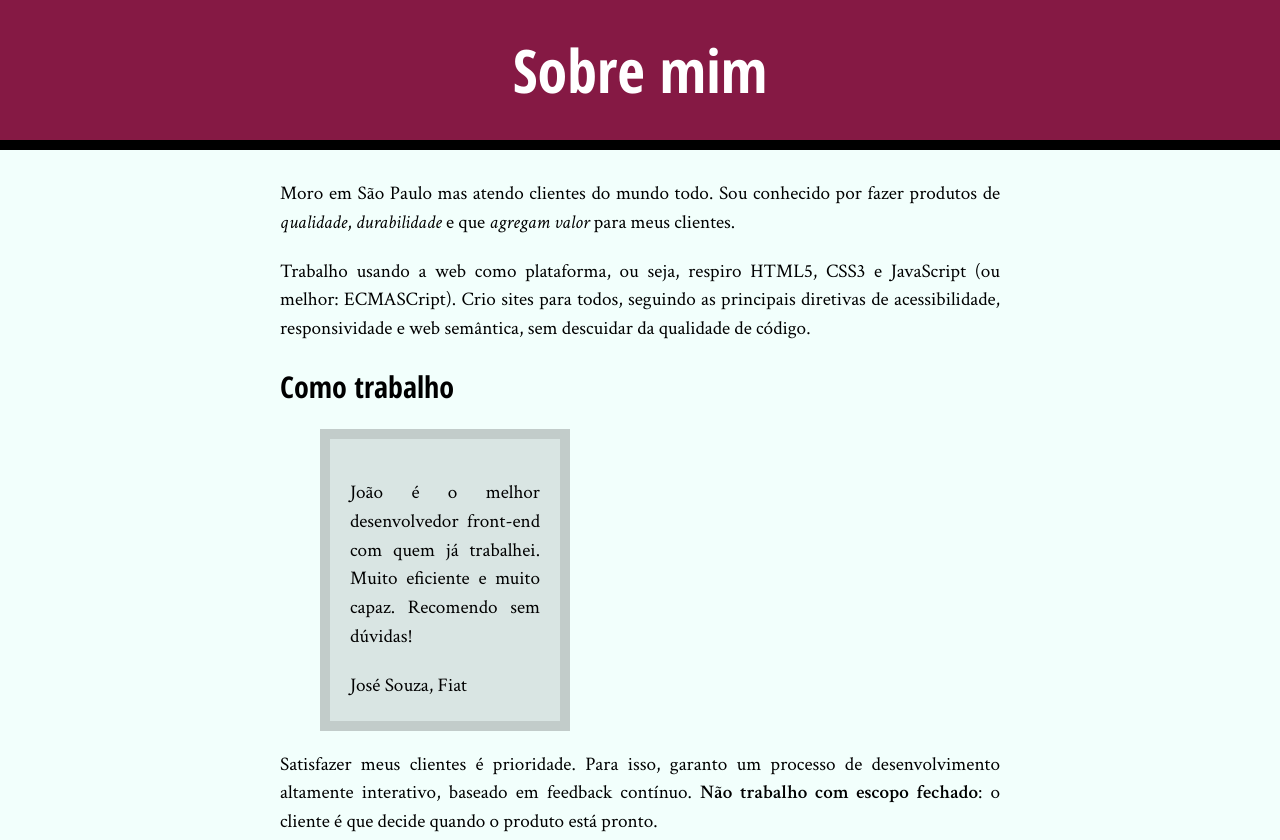
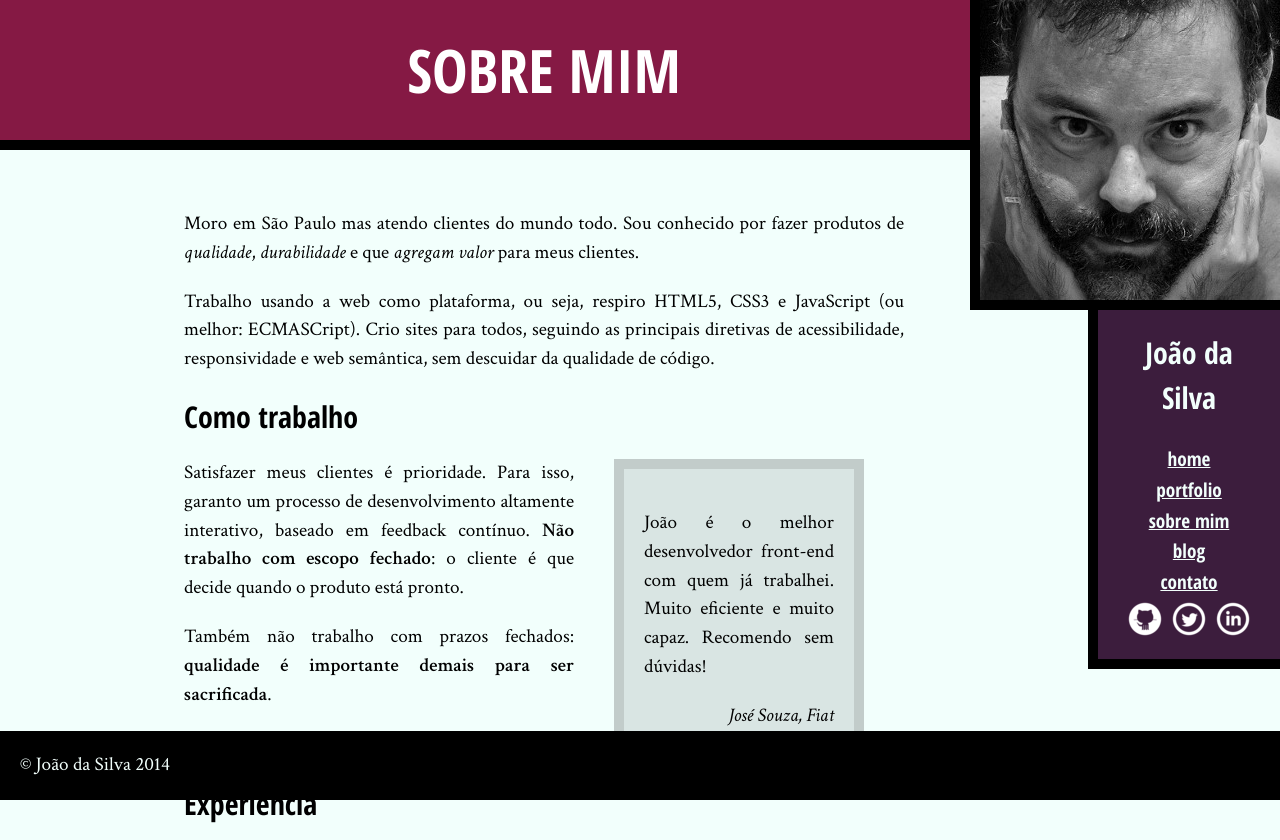
Before and after one commit to gustavosupre/alura-carreira-front-end, a plain HTML site: page 01-projeto-html/bio.html in a window 1280 px wide. Shown: the top 840 px of the page. Drawn offline with Linux system fonts and the light colour scheme.

Commit message:
curso HTML CSS parte 01

```diff
--- a/01-projeto-html/bio.css
+++ /dev/null
@@ -1,91 +0,0 @@
-body {
-	font-family: "Crimson Text", "Times New Roman", serif;
-	background-color: #F2FFFC;
-	font-size: 120%;
-	line-height: 1.5;
-	margin: 0;
-}
-strong {
-	font-weight: bold;
-}
-em {
-	font-style: italic;
-}
-
-h1, h2 {
-	font-family: "Open Sans Condensed", "Arial", sans-serif;
-}
-
-main h1 {
-	font-size: 60px;
-	text-align: center;
-	background-color: #851944;
-	color: #FFF;
-	padding: 25px;
-	border-bottom: 10px solid black;
-}
-
-p {
-	text-align: justify;
-	margin: 20px 0;
-}
-
-blockquote {
-	background-color: #D9E5E3;
-	border: 10px solid #C2CCCA;
-	width: 250px;
-	box-sizing: border-box;
-	margin: 20px 40px;
-}
-
-aside {
-	background-color: #3C1D3D;
-	color: #F2FFFC;
-}
-aside h1 {
-	font-size: 30px;
-	margin: 25px;
-}
-
-footer {
-	background-color: #000;
-	color: #F2FFFC;
-}
-
-nav a {
-	color: #F2FFFC;
-}
-
-main a {
-	color: #851944;
-}
-
-aside a {
-	color: inherit;
-	font-family: "Open Sans Condensed", sans-serif;
-}
-
-blockquote, aside, footer {
-    padding: 20px;
-}
-
-main div {
-	width: 720px;
-	margin: 30px auto;
-}
-
-aside {
-	text-align: center;
-}
-.icones-redes-sociais li {
-	display: inline-block;
-}
-h2 {
-	font-size: 30px;
-}
-
-article {
-    padding-bottom: 30px;
-    border-bottom: 1px solid #ccc;
-    margin-bottom: 20px;
-}
--- a/01-projeto-html/bio.html
+++ b/01-projeto-html/bio.html
@@ -4,23 +4,24 @@
 		<title>Biografia - João da Silva</title>
 		<meta charset="utf-8">
 		<link rel="icon" href="favicon.png">
-		<link rel="stylesheet" href="reset.css">
-		<link rel="stylesheet" href="bio.css">
+		<link rel="stylesheet" href="css/reset.css">
+		<link rel="stylesheet" href="css/geral.css">
+		<link rel="stylesheet" href="css/site.css">
 		<link rel="stylesheet" href="http://fonts.googleapis.com/css?family=Crimson+Text:400,400italic,600">
 		<link rel="stylesheet" href="http://fonts.googleapis.com/css?family=Open+Sans+Condensed:700">
 	</head>
 	<body>
 		<main>
-			<h1>Sobre mim</h1>
+			<h1 class="titulo-principal">Sobre mim</h1>
 
-			<div>
+			<div class="container">
 				<p>Moro em São Paulo mas atendo clientes do mundo todo. Sou conhecido por fazer produtos de <em>qualidade</em>, <em>durabilidade</em> e que <em>agregam valor</em> para meus clientes.</p>
 
 				<p>Trabalho usando a web como plataforma, ou seja, respiro HTML5, CSS3 e JavaScript (ou melhor: ECMASCript). Crio sites para todos, seguindo as principais diretivas de acessibilidade, responsividade e web semântica, sem descuidar da qualidade de código.</p>
 
-				<h2>Como trabalho</h2>
+				<h2 class="subtitulo-texto">Como trabalho</h2>
 
-				<blockquote>
+				<blockquote class="citacao-bio fiat">
 					<p>João é o melhor desenvolvedor front-end com quem já trabalhei. Muito eficiente e muito capaz. Recomendo sem dúvidas!</p>
 					<cite>José Souza, Fiat</cite>
 				</blockquote>
@@ -29,9 +30,9 @@
 
 				<p>Também não trabalho com prazos fechados: <strong>qualidade é importante demais para ser sacrificada</strong>.</p>
 
-				<h2>Experiência</h2>
+				<h2 class="subtitulo-texto">Experiência</h2>
 
-				<blockquote>
+				<blockquote class="citacao-bio petrobras">
 					<p>João domina as tecnologias como ninguém. Eu apresentava um problema, ele tinha na ponta da língua a solução mais adequada com as tecnologias mais recentes.</p>
 					<cite>Manoel Santos, Petrobrás</cite>
 				</blockquote>
@@ -40,13 +41,13 @@
 
 				<p>Também já fui contratado para transformar grandes portais, como <a href="http://www.terra.com.br">Terra</a> e <a href="http://www.g1.globo.com">G1</a>, em páginas responsivas. Fui responsável por renovar o layout, reorganizar o conteúdo e re-escrever o código de forma mais reaproveitável.</p>
 
-				<h2>Comunidade</h2>
+				<h2 class="subtitulo-texto">Comunidade</h2>
 
 				<p>Procuro repassar meu conhecimento para a comunidade. Para isso, já dei <a href="portfolio.html">diversas palestras</a> e mantenho um <a href="blog.html">blog</a>.</p>
 			</div>
 		</main>
-		<img src="eu.jpg" alt="Foto de João da Silva">
-		<aside>
+		<img class="minha-foto" src="img/eu.jpg" alt="Foto de João da Silva">
+		<aside class="navegacao-site">
 			<h1>João da Silva</h1>
 			<nav>
 				<ul>
@@ -59,23 +60,23 @@
 			</nav>
 			<ul class="icones-redes-sociais">
 				<li>
-                    <a href="https://github.com/joaodasilva">
-                        <img src="github.png" alt="Github">
+					<a class="github" href="https://github.com/joaodasilva">
+						Github
 					</a>
 				</li>
 				<li>
-                    <a href="https://twitter.com/joaodasilva">
-                        <img src="twitter.png" alt="Twitter">
+					<a class="twitter" href="https://twitter.com/joaodasilva">
+						Twitter
 					</a>
 				</li>
 				<li>
-                    <a href="https://br.linkedin.com/pub/joão-da-silva/32/4/508">
-                        <img src="linkedin.png" alt="LinkedIn">
+					<a class="linkedin" href="https://br.linkedin.com/pub/joão-da-silva/32/4/508">
+						LinkedIn
 					</a>
 				</li>
 			</ul>
 		</aside>
-		<footer>
+		<footer class="rodape-pagina">
 			&copy; João da Silva 2014
 		</footer>
 	</body>
--- /dev/null
+++ b/01-projeto-html/css/geral.css
@@ -0,0 +1,125 @@
+body {
+	font-family: "Crimson Text", "Times New Roman", serif;
+	background-color: #F2FFFC;
+	font-size: 120%;
+	line-height: 1.5;
+}
+
+h1, h2 {
+	font-family: "Open Sans Condensed", "Arial", sans-serif;
+}
+.titulo-principal {
+	text-align: center;
+	background-color: #851944;
+	color: #FFF;
+	padding: 25px;
+	border-bottom: 10px solid black;
+	font-size: 60px;
+	text-transform: uppercase;
+}
+
+.subtitulo-texto {
+	font-size: 30px;
+	clear: both;
+}
+
+p {
+	text-align: justify;
+	margin: 20px 0;
+}
+
+.navegacao-site {
+	text-align: center;
+	background-color: #3C1D3D;
+	color: #F2FFFC;
+	padding: 20px;
+}
+
+.navegacao-site, .minha-foto {
+	float: right;
+	border-left: 10px solid black;
+	border-bottom: 10px solid black;
+	box-sizing: border-box;
+}
+.navegacao-site {
+	position:absolute;
+	top: 310px;
+	right: 0;
+	width: 15%;
+}
+.minha-foto {
+	position: absolute;
+	top: 0;
+	right: 0;
+}
+.navegacao-site a {
+	color: inherit;
+	font-family: "Open Sans Condensed", sans-serif;
+}
+
+.navegacao-site h1 {
+	font-size: 30px;
+	margin-bottom: 25px;
+}
+
+.rodape-pagina {
+	background-color: #000;
+	color: #F2FFFC;
+	padding: 20px;
+}
+main {
+	float: left;
+	width: 85%;
+}
+main a {
+	color: #851944;
+}
+
+.container {
+	width: 720px;
+	margin: auto;
+	padding: 40px 0;
+	padding-bottom: 80px;
+}
+
+strong {
+	font-weight: bold;
+}
+
+em {
+	font-style: italic;
+}
+
+.icones-redes-sociais li {
+	display: inline-block;
+}
+
+nav a {
+	text-transform: lowercase;
+}
+
+.icones-redes-sociais a {
+	width: 40px;
+	height: 40px;
+	display: block;
+	text-indent: -99999px;
+}
+
+.github {
+	background-image: url(../img/github.png);
+}
+
+.twitter {
+	background-image: url(../img/twitter.png);
+}
+
+.linkedin {
+	background-image: url(../img/linkedin.png);
+}
+
+.rodape-pagina {
+	position: fixed;
+	width: 100%;
+	bottom: 0;
+    clear: both;
+}
--- /dev/null
+++ b/01-projeto-html/css/site.css
@@ -0,0 +1,20 @@
+.citacao-bio {
+	background-color: #D9E5E3;
+	border: 10px solid #C2CCCA;
+	width: 250px;
+	box-sizing: border-box;
+    margin: 20px 40px;
+    padding: 20px;
+}
+
+.fiat {
+	float: right;
+}
+.petrobras {
+	float: left;
+}
+cite {
+	font-style: italic;
+	float: right;
+	display: block;
+}
```
Also changed, not shown: 01-projeto-html/blog.html (+24 -22 lines), 01-projeto-html/css/blog.css (added, +15 -0 lines), 01-projeto-html/css/portfolio.css (added, +14 -0 lines), 01-projeto-html/portfolio.html (added, +89 -0 lines), 01-projeto-html/bio.txt (deleted), 01-projeto-html/css/reset.css (renamed from 01-projeto-html/reset.css), 01-projeto-html/img/bmw.png (added), 01-projeto-html/img/eu.jpg (renamed from 01-projeto-html/eu.jpg), 01-projeto-html/img/favicon.png (renamed from 01-projeto-html/favicon.png), 01-projeto-html/img/g1.png (added), 01-projeto-html/img/github.png (renamed from 01-projeto-html/github.png), 01-projeto-html/img/ibm.png (added), 01-projeto-html/img/linkedin.png (renamed from 01-projeto-html/linkedin.png), 01-projeto-html/img/twitter.png (renamed from 01-projeto-html/twitter.png), 1 more files. Lines whose indentation alone changed are shown as unchanged.
